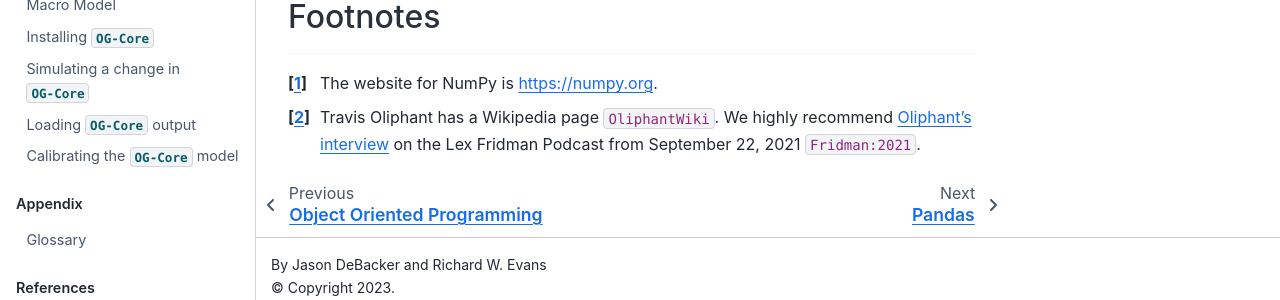
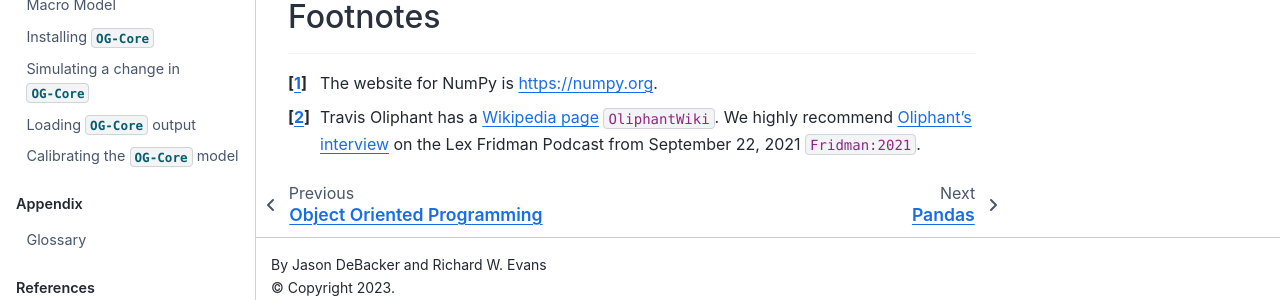
Before and after one commit to jdebacker/UN-OG-Training, a Jupyter Book: the page built from docs/book/python/NumPy.md, in a window 1280 px wide and 900 px high, scrolled down 3808 px. Shown: the part 585-885 px from the top of the window. Built offline with Jupyter Book 1.0.4 settings and Sphinx 7.4.7 and the Sphinx Book theme 1.1.4, drawn with Linux system fonts in a browser that asks for light colours; pages that are not in the unit, such as notebooks, are missing from menus; comment, search, counter and statistics services are not loaded; cross-references to code outside the pages are shown as plain code; some of the changed lines change nothing that is shown.

Commit message:
Updated NumPy.md

```diff
--- a/docs/book/python/NumPy.md
+++ b/docs/book/python/NumPy.md
@@ -102,4 +102,4 @@ Now suppose a third type of agent. This agent has savings $b_3 = \left[4.1, 5.1,
 
 [^NumPy]: The website for NumPy is https://numpy.org.
 
-[^Oliphant]: Travis Oliphant has a Wikipedia page {cite}`OliphantWiki`. We highly recommend [Oliphant's interview](https://youtu.be/gFEE3w7F0ww?si=XKcRlcw7FXkA9oxB) on the Lex Fridman Podcast from September 22, 2021 {cite}`Fridman:2021`.
+[^Oliphant]: Travis Oliphant has a [Wikipedia page](https://en.wikipedia.org/wiki/Travis_Oliphant) {cite}`OliphantWiki`. We highly recommend [Oliphant's interview](https://youtu.be/gFEE3w7F0ww?si=XKcRlcw7FXkA9oxB) on the Lex Fridman Podcast from September 22, 2021 {cite}`Fridman:2021`.
```
